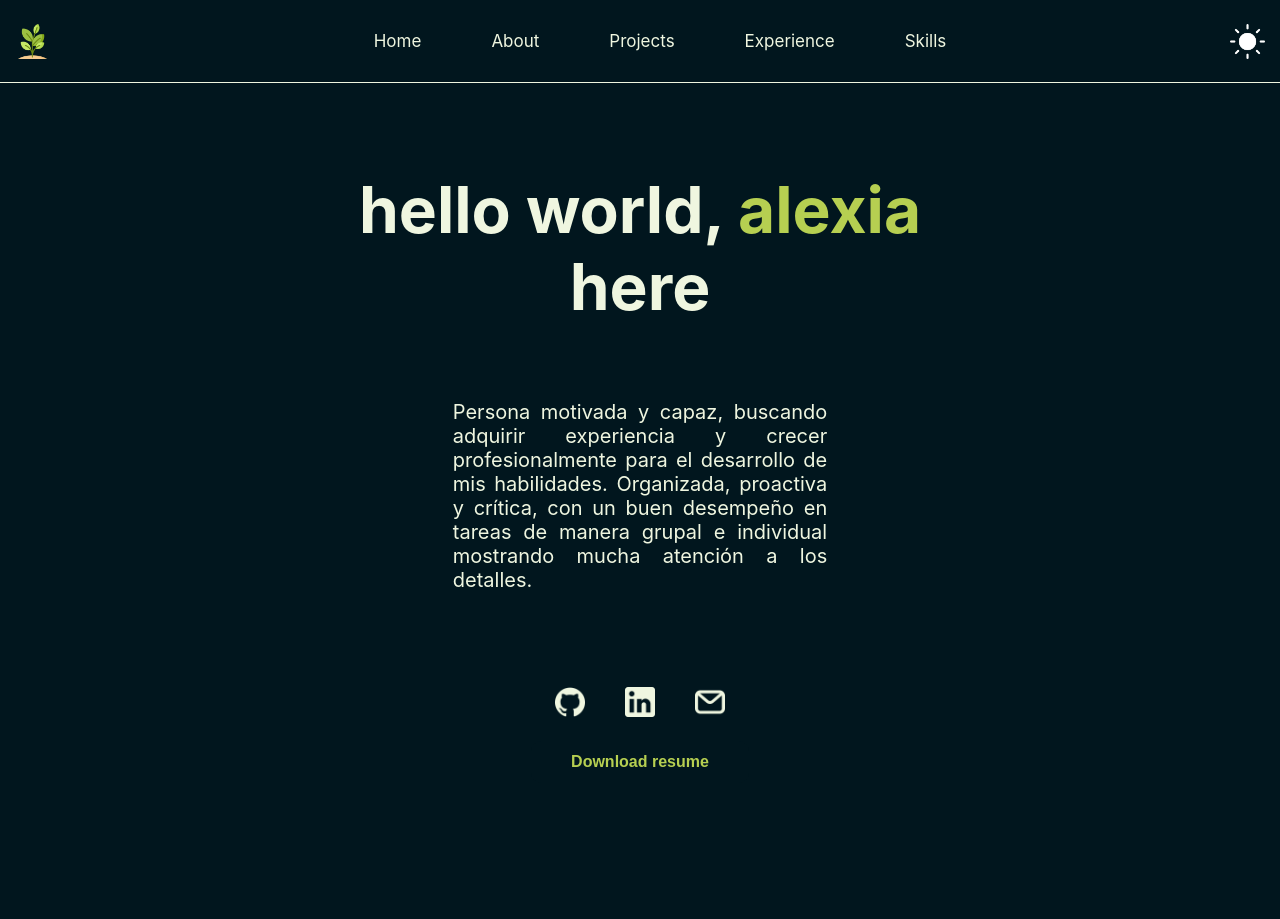
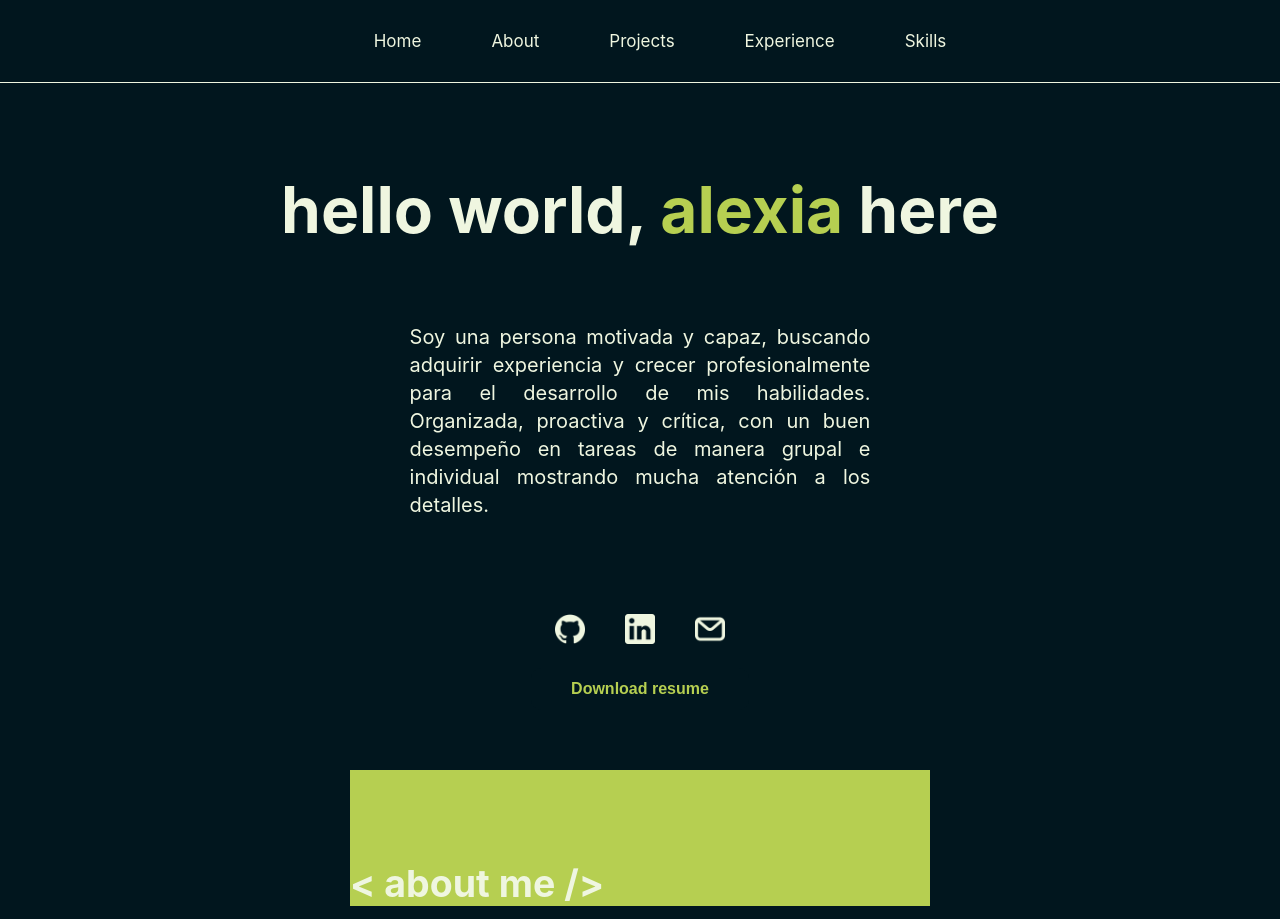
Before and after one commit to aleedca/myportfolio, a React (Create React App) app: page / in a window 1280 px wide. Shown: the top 919 px of the page. Built offline with nearby package versions, Linux system fonts and the light colour scheme.

Commit message:
added changes and structure

```diff
--- a/src/App.css
+++ b/src/App.css
@@ -3,22 +3,7 @@
   --primary-text-color: #EFF6E0;
   --secondary-text-color: #B6CF51;
   --margin-topbottom-section: 100px;
-  --margin-leftright-section: 200px;
-}
-
-
-[data-theme="dark"] {
-  --background-color: #01161E;
-  --primary-text-color: #EFF6E0;;
-  --secondary-text-color: #B6CF51;
-  transition: all 0.3s ease;
-}
-
-[data-theme="light"] {
-  --background-color: #F4F9E9;
-  --primary-text-color: #153243;
-  --secondary-text-color: #DBA131;
-  transition: all 0.3s ease-in-out;
+  --margin-leftright-section: 350px;
 }
 
 body {
@@ -38,99 +23,14 @@ span {
   color: var(--secondary-text-color);
 }
 
-.page {
-  margin: 10% 10%;
-}
-
-.home, .about, .experience, .projects, .skills {
+.about, .experience, .projects, .skills {
   margin: var(--margin-topbottom-section) var(--margin-leftright-section);
-
 }
 
 .title-section {
   font-size: 25px;
   font-weight: semi-bold;
-  padding-top: 100px; /* Cambia '60px' a la altura de tu barra de navegación */
-  margin-top: -100px; /* Cambia '-60px' a la altura negativa de tu barra de navegación */
-
+  padding-top: 60px; /* Cambia '60px' a la altura de tu barra de navegación */
+  margin-top: -60px; /*Cambia '-60px' a la altura negativa de tu barra de navegación */
+  background-color: #B6CF51;
 }
-
-/* HOME */
-
-#home {
-  padding-top: 200px; /* Cambia '60px' a la altura de tu barra de navegación */
-  margin-top: -200px; /* Cambia '-60px' a la altura negativa de tu barra de navegación */
-}
-
-.home {
-  text-align: center;
-  margin-top: 200px;
-}
-
-.home .title {
-  font-size: 32px;
-  font-weight: semi-bold;
-}
-
-.home .information {
-  font-size: 20px;
-  font-weight: regular;
-  margin: 75px 20%;
-  text-align: justify;
-}
-
-.home .socials img{
-  width: 30px;
-  height: 30px;
-  margin: 20px;
-  cursor: pointer;
-  transition: all 0.3s ease-in-out;
-}
-
-.home .socials img:hover{
-  transform: scale(1.2);
-}
-
-.home button {
-  cursor: pointer;
-  outline: none;
-  padding: 12px 40px;
-  font-size: 16px;
-  font-weight: bold;
-  border-radius: 10px;
-  border-width: 1px;
-  border: none;
-  color: var(--secondary-text-color);
-  background-color: var(--background-color);
-  transition: all 0.3s ease-in-out;
-}
-
-.home button:hover {
-  border: var(--background-color);
-  color: var(--background-color);
-  background-color: var(--secondary-text-color);
-  transform: scale(1.06);
-}
-
-/* ABOUT */
-
-.information-about{
-  display: flex;
-}
-
-.information-about p {
-  text-align: justify;
-  padding: 0 30px 0 0;
-  font-size: 18px;
-}
-
-.photo-about img {
-  width: 300px;
-  height: 300px;
-}
-
-/* PROJECTS */
-
-
-
-/* CONTACT */
--- a/src/App.js
+++ b/src/App.js
@@ -1,5 +1,7 @@
-import React, { useState, useEffect } from 'react';
+import React from 'react';
 import Navbar from './components/Navbar';
+import Footer from './components/Footer';
+
 import Home from './pages/Home';
 import About from './pages/About';
 import Projects from './pages/Projects';
@@ -8,23 +10,15 @@ import Skills from './pages/Skills';
 import './App.css';
 
 const App = () => {
-  const [theme, setTheme] = useState("dark")
-
-  useEffect(() => {
-    document.body.dataset.theme = theme;
-  }, [theme]);
-
   return (
-    <div className="App" data-theme={theme === "dark" ? "dark" : "light"}>
-      <Navbar theme={theme} setTheme={setTheme} />
-
-      <div className='page'>
-        <Home theme={theme}/>
-        <About />
-        <Projects />
-        <Experience />
-        <Skills />
-      </div>
+    <div className="App">
+      <Navbar />
+      <Home />
+      <About />
+      <Projects />
+      <Experience />
+      <Skills />
+      <Footer />
     </div>
   );
 }
--- /dev/null
+++ b/src/components/Footer.js
@@ -0,0 +1,12 @@
+import React from 'react';
+import '../styles/Footer.css';
+
+const Footer = () => {
+    return (
+        <div className="footer">
+            <p>© 2024 Alexia Cerdas</p>
+        </div>
+    );
+}
+
+export default Footer;
--- a/src/components/Navbar.js
+++ b/src/components/Navbar.js
@@ -1,21 +1,9 @@
 import React from 'react';
-import sun from '../assets/images/lightmode.png'
-import moon from '../assets/images/darkmode.png'
-import logodark from '../assets/images/logodark.png'
-import logolight from '../assets/images/logolight.png'
-import plant2 from '../assets/images/plant2.png'
-
 import '../styles/Navbar.css';
 
-const Navbar = ({theme, setTheme}) => {
-
-    const toggleMode = () => {
-        theme === "dark" ? setTheme("light") : setTheme("dark")
-    }
-
+const Navbar = () => {
     return (
         <div className="navbar">
-            <img src={plant2} alt="" title='Made with ReactJS'/>
             <ul>
                 <li><a href="#home">Home</a></li>
                 <li><a href="#about">About</a></li>
@@ -24,7 +12,7 @@ const Navbar = ({theme, setTheme}) => {
                 <li><a href="#skills">Skills</a></li>
             </ul>
 
-            <img onClick={() => toggleMode()} src={theme === "dark" ? sun : moon} alt=""/>
+
         </div>
     );
 }
--- a/src/pages/Home.js
+++ b/src/pages/Home.js
@@ -1,21 +1,18 @@
 import React from 'react';
-import '../App.css';
-import emaildark from '../assets/images/emaildark.png';
+import '../styles/Home.css';
 import emaillight from '../assets/images/emaillight.png';
-import githubdark from '../assets/images/githubdark.png';
 import githublight from '../assets/images/githublight.png';
-import linkedindark from '../assets/images/linkedindark.png';
 import linkedinlight from '../assets/images/linkedinlight.png';
 import resume from '../assets/docs/Resume.pdf';
 
-const Home = ({theme}) => {
+const Home = () => {
     return (
         <div id='home' className='home'>
-            <div className='title'> <h1>hello world, <span>alexia</span> here</h1> </div>
+            <div className='title'> <h1>hello world, <span>alexia</span> here</h1></div>
 
             <div className='information'>
                 <p>
-                    Persona motivada y capaz, buscando adquirir experiencia y crecer
+                    Soy una persona motivada y capaz, buscando adquirir experiencia y crecer
                     profesionalmente para el desarrollo de mis habilidades. Organizada, proactiva
                     y crítica, con un buen desempeño en tareas de manera grupal e individual
                     mostrando mucha atención a los detalles.
@@ -23,9 +20,9 @@ const Home = ({theme}) => {
             </div>
 
             <div className='socials'>
-                <a href='https://github.com/aleedca' target='_blank' rel="noreferrer"><img src={theme === "dark" ? githublight : githubdark} alt="" /></a>
-                <a href='https://cr.linkedin.com/in/alexiacerdas' target='_blank' rel="noreferrer"><img src={theme === "dark" ? linkedinlight : linkedindark} alt="" /></a>
-                <img src={theme === "dark" ? emaillight : emaildark} alt="" />
+                <a href='https://github.com/aleedca' target='_blank' rel="noreferrer"><img src={githublight} alt="" /></a>
+                <a href='https://cr.linkedin.com/in/alexiacerdas' target='_blank' rel="noreferrer"><img src={linkedinlight} alt="" /></a>
+                <img src={emaillight} alt="" />
             </div>
 
             <a href={resume} download="Resume_AlexiaCerdas" target='_blank' rel="noreferrer">
--- /dev/null
+++ b/src/styles/Footer.css
@@ -0,0 +1,8 @@
+.footer {
+    position: relative; /* to be positioned with normal flow and not overlap with other elements */
+    padding-top: 100px;
+    bottom: 0;
+    font-size: 14px;
+    color: var(--primary-text-color);
+    text-align: center;
+}
--- /dev/null
+++ b/src/styles/Home.css
@@ -0,0 +1,51 @@
+#home {
+  margin-bottom: 120px;
+  padding: 10% 20% 0% 20%;
+  text-align: center;
+}
+
+.home .title {
+  font-size: 32px;
+  font-weight: semi-bold;
+}
+
+.home .information {
+  font-size: 20px;
+  font-weight: regular;
+  margin: 75px 20%;
+  text-align: justify;
+  line-height: 140%;
+}
+
+.home .socials img {
+  width: 30px;
+  height: 30px;
+  margin: 20px;
+  cursor: pointer;
+  transition: all 0.3s ease-in-out;
+}
+
+.home .socials img:hover {
+  transform: scale(1.2);
+}
+
+.home button {
+  cursor: pointer;
+  outline: none;
+  padding: 12px 40px;
+  font-size: 16px;
+  font-weight: bold;
+  border-radius: 10px;
+  border-width: 1px;
+  border: none;
+  color: var(--secondary-text-color);
+  background-color: var(--background-color);
+  transition: all 0.3s ease-in-out;
+}
+
+.home button:hover {
+  border: var(--background-color);
+  color: var(--background-color);
+  background-color: var(--secondary-text-color);
+  transform: scale(1.06);
+}
--- a/src/styles/Navbar.css
+++ b/src/styles/Navbar.css
@@ -1,22 +1,14 @@
 .navbar {
-    position: fixed;
     top: 0;
     width: 100%;
     z-index: 100; /* to be on top of everything */
     display: flex;
+    position: fixed;
     align-items: center;
     justify-content: space-between;
     padding: 15px 0px;
     background-color: var(--background-color);
     border-bottom: solid 1.5px var(--primary-text-color);
-}
-
-.navbar img {
-    width: 35px;
-    height: 35px;
-    cursor: pointer;
-    margin: 0px 15px;
-    transition: all 0.2s ease-in-out;
 }
 
 .navbar ul {
```
